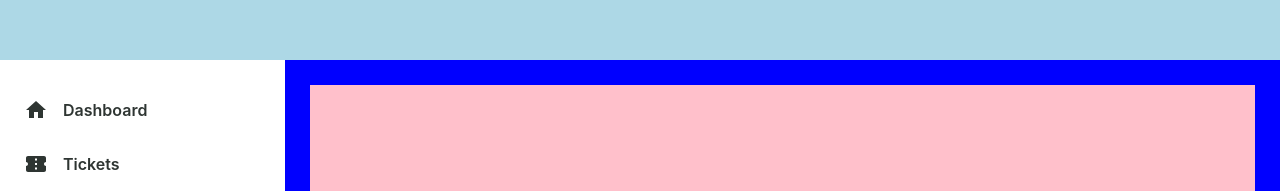
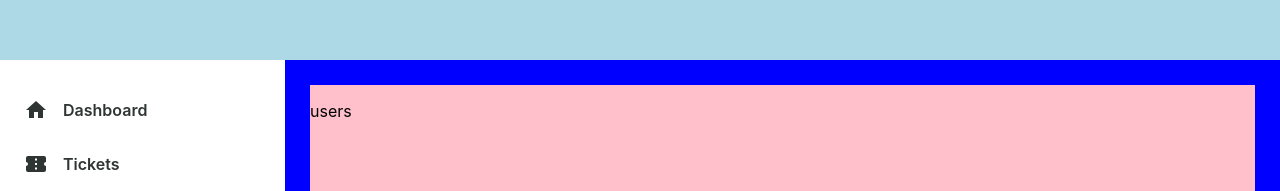
Before and after one commit to tg322/my-app, a React (Create React App) app: page /users in a window 1280 px wide. Shown: the top 191 px of the page. Built offline with nearby package versions, Linux system fonts and the light colour scheme.

Commit message:
Committing changes on users

```diff
--- a/src/Pages/Users.tsx
+++ b/src/Pages/Users.tsx
@@ -3,7 +3,7 @@ import * as React from 'react';
 function Users(){
     return(
         <div style={{display:'flex', flexDirection:'column', width:'100%', height:'100%', backgroundColor:'pink'}}>
-
+            <p>users</p>
         </div>
     );
 }
```
